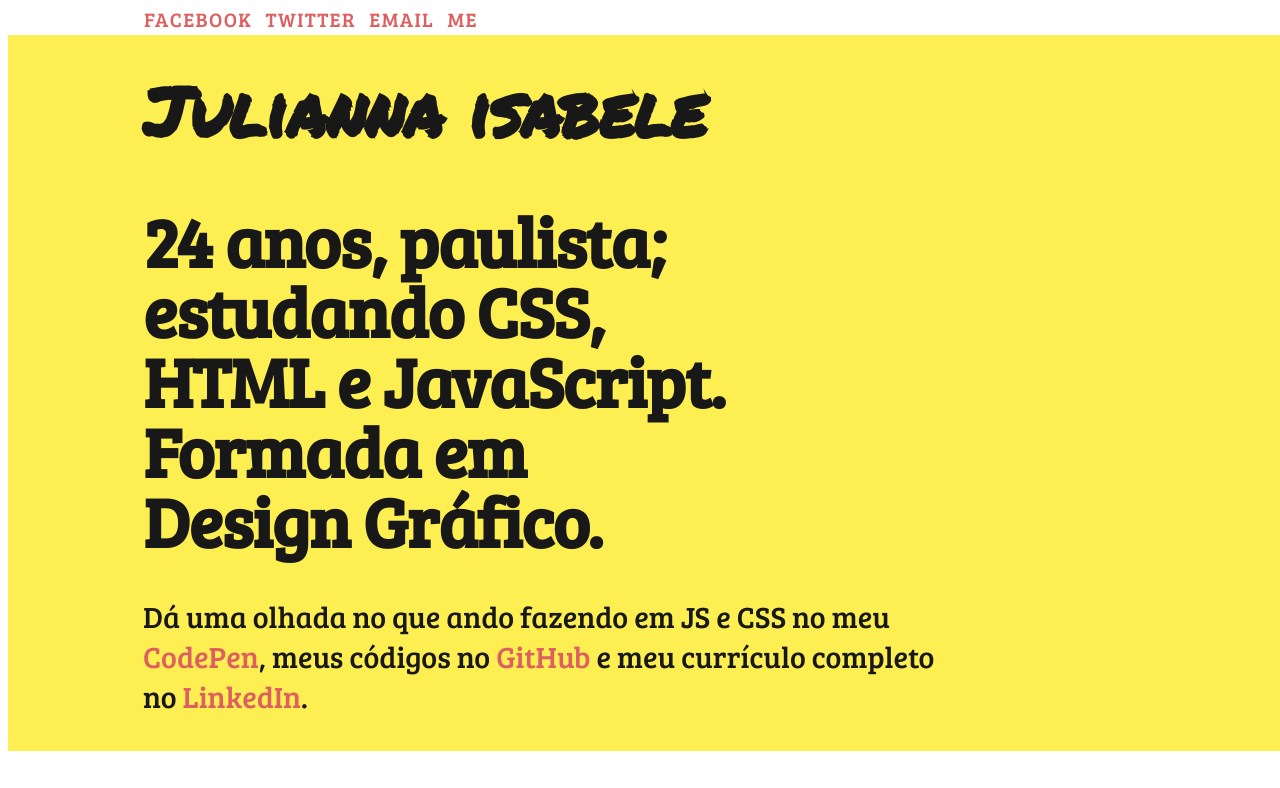
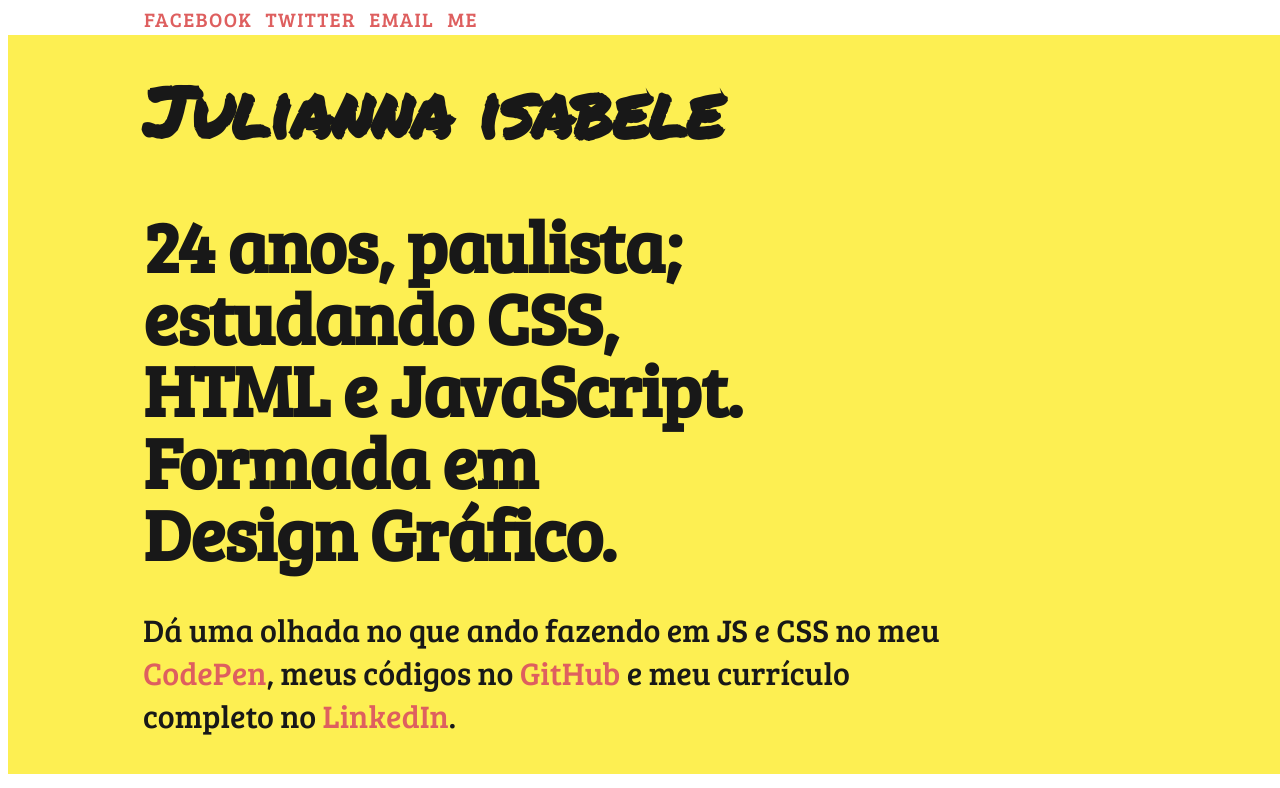
Before and after one commit to juisabele/juisabele.github.io, a plain HTML site: page index.html in a window 1280 px wide. Shown: the top 788 px of the page. Drawn offline with Linux system fonts and the light colour scheme.

Commit message:
Update css.css

```diff
--- a/css/css.css
+++ b/css/css.css
@@ -4,7 +4,7 @@
 html {
   font-family: "Bree Serif", serif;
   color: #555;
-  font-size: 16px;
+  font-size: 100%;
   width: 100%;
 }
 
@@ -13,7 +13,7 @@ html {
   font-family: "Bree Serif", serif;
   text-transform: uppercase;
   letter-spacing: .0875rem;
-  font-size: 10px;
+  font-size: 50%;
 }
 .side .side__inner {
   position: relative;
@@ -31,7 +31,7 @@ html {
   line-height: 20px;
   white-space: nowrap;
   word-spacing: .5rem;
-  font-size: 20px;
+  font-size: 250%;
 }
 
 h1, .h1, h2, .h2, h3, .h3, h4, .h5 {
@@ -40,14 +40,14 @@ h1, .h1, h2, .h2, h3, .h3, h4, .h5 {
     margin: 0 0 40px;
     line-height: 1;
     letter-spacing: -1px;
-    font-size: 70px;
+    font-size: 450%;
   }
 h2 {
   font-family: "Permanent Marker", cursive;
 }
 
  p {
-    font-size: 30px;
+    font-size: 200%;
   }
 
 a {
@@ -62,6 +62,7 @@ a:hover {
 .section {
   position: relative;
   width: 100%;
+  margin: 0 auto;
   align-content: center;
   padding: 5vh 10px 5px 135px;
 }
```
